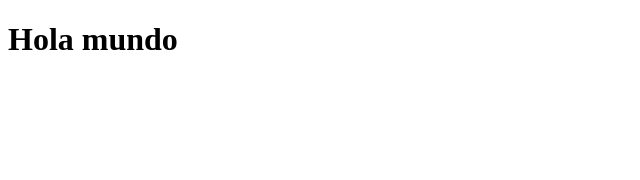
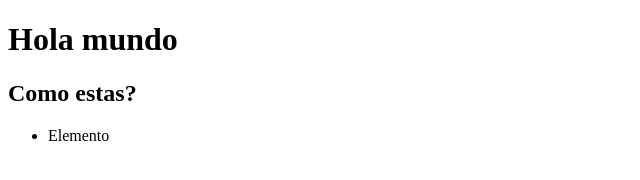
Before and after one commit to makingdevs/Vertx_Workshop_EBC, a plain HTML site: page webapp/webroot/index.html in a window 1280 px wide. Shown: the whole page, without its empty margins (0-640 px from the left). Drawn offline with Linux system fonts and the light colour scheme.

```diff
--- a/webapp/webroot/index.html
+++ b/webapp/webroot/index.html
@@ -6,5 +6,9 @@
 </head>
 <body>
   <h1>Hola mundo</h1>
+  <h2>Como estas?</h2>
+  <ul>
+    <li>Elemento</li>
+  </ul>
 </body>
 </html>
```
Also changed, not shown: 1 other file.
